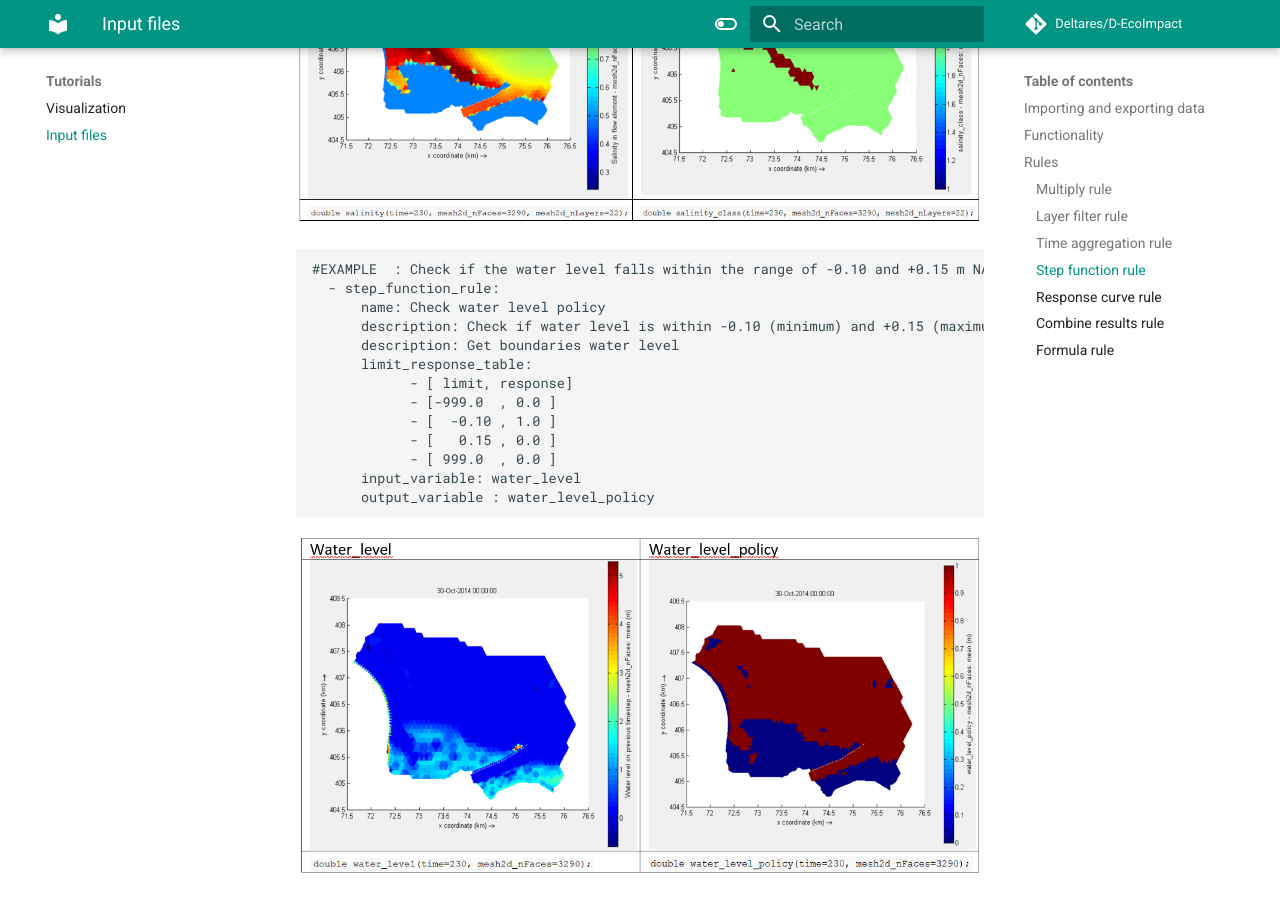
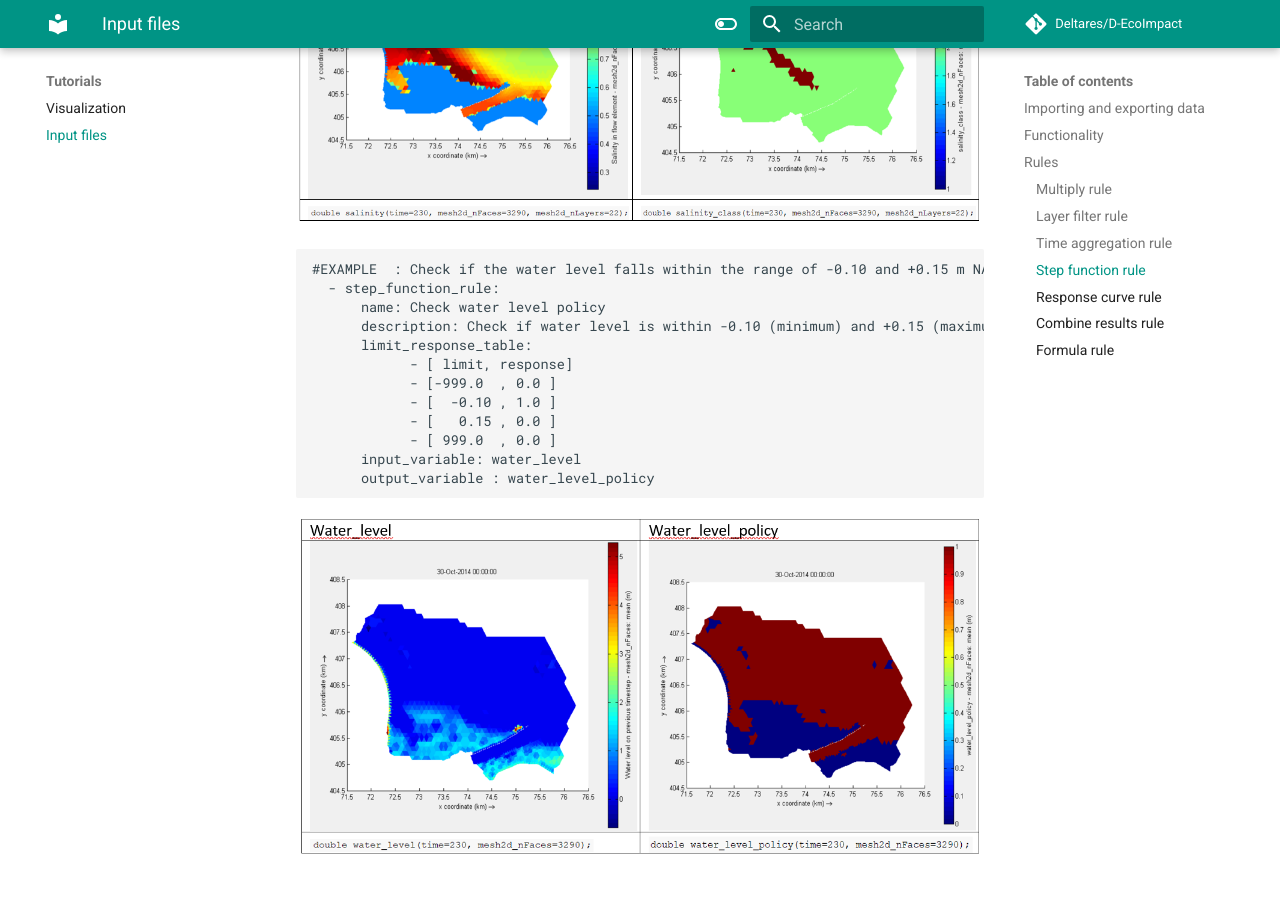
Before and after one commit to Deltares/D-EcoImpact, an MkDocs documentation site: the page built from docs/tutorials/input.md, in a window 1280 px wide and 900 px high, scrolled down 6957 px. Built offline with MkDocs 1.6.1 and Material for MkDocs 9.7.7, drawn with Linux system fonts in a browser that asks for light colours; comment, search, counter and statistics services are not loaded.

Commit message:
Remove double description entry

```diff
--- a/docs/tutorials/input.md
+++ b/docs/tutorials/input.md
@@ -231,7 +231,6 @@ The rule needs to be applied to an existing 2D/3D variable with or without time
   - step_function_rule:
       name: Check water level policy
       description: Check if water level is within -0.10 (minimum) and +0.15 (maximum) m NAP
-      description: Get boundaries water level
       limit_response_table:
             - [ limit, response]
             - [-999.0  , 0.0 ]
```
